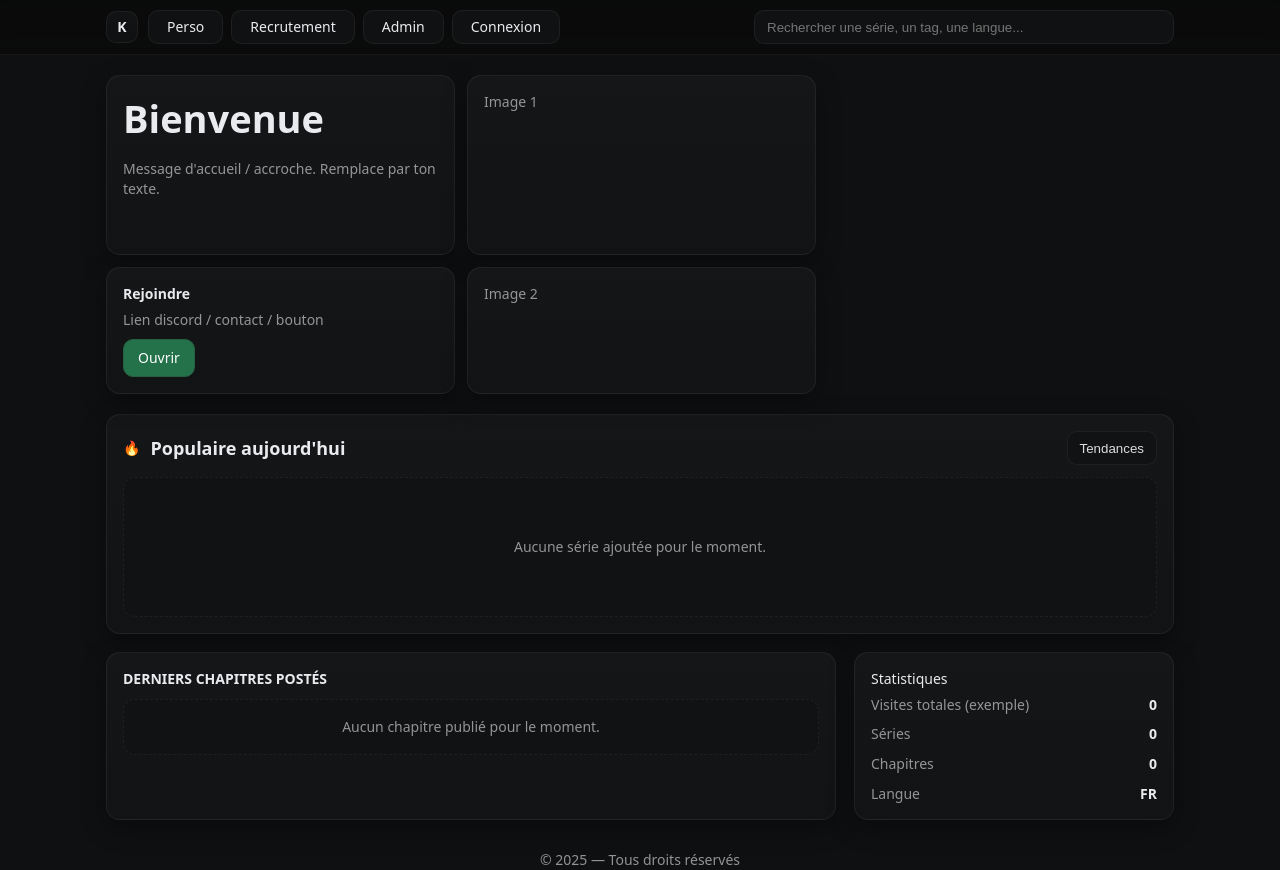
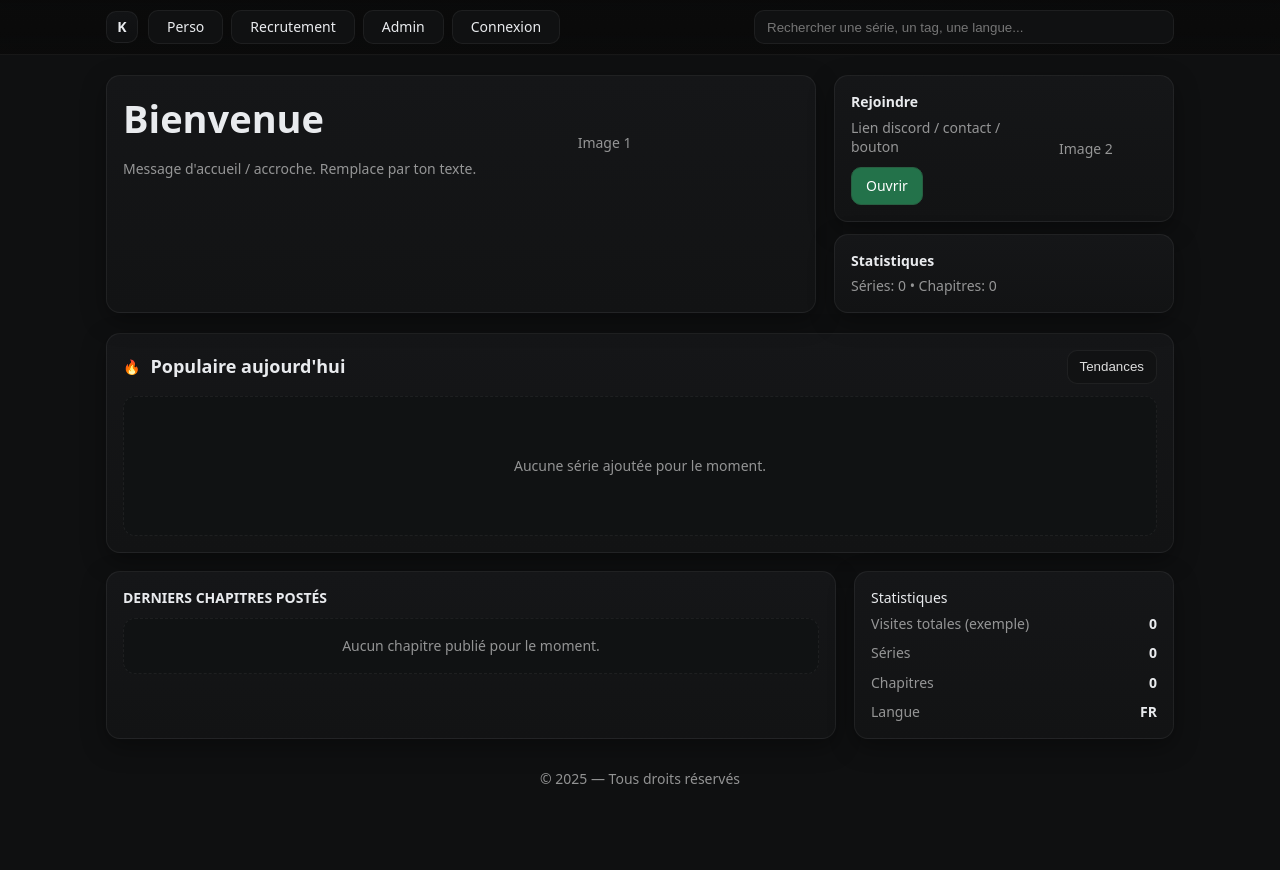
Before and after one commit to YungFritz/kyys-letters, a React (Vite) app: page / in a window 1280 px wide. After the commit the page ends 800 px from the top, so only its background shows below. Built offline with nearby package versions, Linux system fonts and the light colour scheme.

Commit message:
Update App.tsx

```diff
--- a/src/App.tsx
+++ b/src/App.tsx
@@ -338,21 +338,23 @@ export default function App() {
       <main className="container">
         {/* HERO / encadrement */}
         <div className="hero">
-          {/* Utilise une grille 2×2 : chaque ligne associe un texte et une image. */}
+          {/* Carte de bienvenue avec image intégrée */}
+          <div className="hero-card card-like">
             <div
-            className="hero-grid"
-            style={{ display: "grid", gridTemplateColumns: "1fr 1fr", gap: "12px" }}
+              style={{
+                display: "grid",
+                gridTemplateColumns: "2fr 1fr",
+                gap: "12px",
+                alignItems: "center",
+              }}
             >
-            {/* Ligne 1 : message de bienvenue et première image */}
-            <div className="hero-card card-like">
               <div className="hero-message">
                 <h1>Bienvenue</h1>
                 <p className="muted">
                   Message d'accueil / accroche. Remplace par ton texte.
                 </p>
               </div>
-            </div>
-            <div className="side-card card-like">
+              <div>
                 {homeImg1 ? (
                   <img
                     src={homeImg1}
@@ -363,16 +365,30 @@ export default function App() {
                   <div className="muted">Image 1</div>
                 )}
               </div>
+            </div>
+          </div>
 
-            {/* Ligne 2 : carte "Rejoindre" et deuxième image */}
+          {/* Colonne latérale: Rejoindre + image, Statistiques */}
+          <div className="hero-side">
             <div className="side-card card-like">
+              <div
+                style={{
+                  display: "grid",
+                  gridTemplateColumns: "2fr 1fr",
+                  gap: "12px",
+                  alignItems: "center",
+                }}
+              >
+                <div>
                   <div className="side-title">Rejoindre</div>
-              <div className="muted">Lien discord / contact / bouton</div>
+                  <div className="muted">
+                    Lien discord / contact / bouton
+                  </div>
                   <a className="btn" href="#" style={{ marginTop: 10 }}>
                     Ouvrir
                   </a>
                 </div>
-            <div className="side-card card-like">
+                <div>
                   {homeImg2 ? (
                     <img
                       src={homeImg2}
@@ -382,6 +398,19 @@ export default function App() {
                   ) : (
                     <div className="muted">Image 2</div>
                   )}
+                </div>
+              </div>
+            </div>
+
+            <div className="side-card card-like">
+              <div className="side-title">Statistiques</div>
+              <div className="muted">
+                Séries: {LIBRARY.length} • Chapitres:{" "}
+                {LIBRARY.reduce(
+                  (n, s) => n + (s.chapters?.length || 0),
+                  0
+                )}
+              </div>
             </div>
           </div>
         </div>
```
Lines whose indentation alone changed are shown as unchanged.
